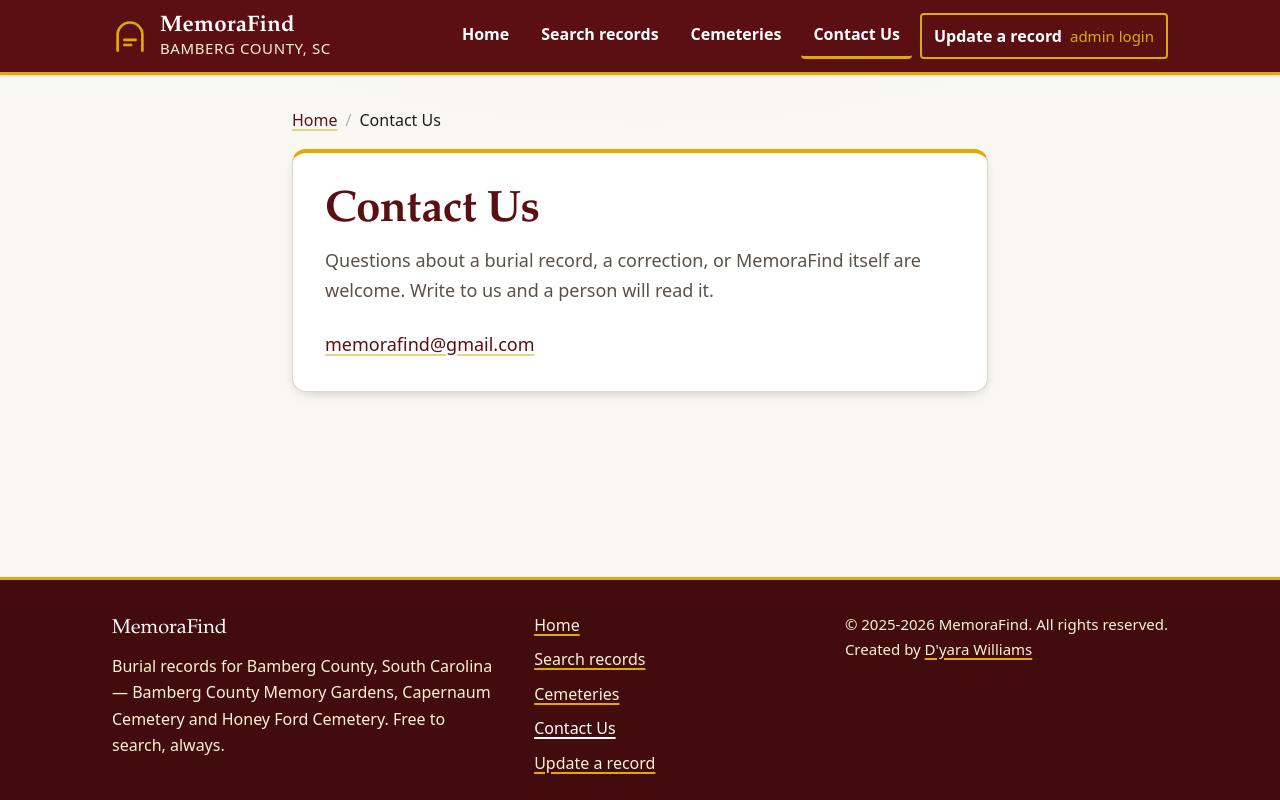
After one commit to dyarawilliams/MemoraFind, a Node project: template public/views/contact.ejs in a window 1280 px wide. The commit adds this page. Run offline with Node 20 templates, Linux system fonts and the light colour scheme; the template is opened without the code that fills it, so the values that code supplies are empty.

Commit message:
Add a public Contact Us page at /contact.
The page follows the existing function-and-redirect pattern and links from the shared header and footer. Secrets scanning stays on, with ADMIN_EMAIL omitted so the public address can appear in the template.

Co-authored-by: D'yara Williams <dyara.williams@gmail.com>

```diff
--- a/public/404.html
+++ b/public/404.html
@@ -53,6 +53,7 @@
                     <li><a href="/">Home</a></li>
                     <li><a href="/#search">Search records</a></li>
                     <li><a href="/#cemeteries">Cemeteries</a></li>
+                    <li><a href="/contact">Contact Us</a></li>
                     <li>
                         <a class="site-nav__admin" href="/.netlify/functions/updatePage">
                             Update a record
@@ -134,6 +135,7 @@
                     <li><a href="/">Home</a></li>
                     <li><a href="/#search">Search records</a></li>
                     <li><a href="/#cemeteries">Cemeteries</a></li>
+                    <li><a href="/contact">Contact Us</a></li>
                     <li><a href="/.netlify/functions/updatePage">Update a record</a></li>
                 </ul>
             </nav>
--- a/public/css/styles.css
+++ b/public/css/styles.css
@@ -200,6 +200,10 @@
     color: #fff;
 }
 
+.site-nav__list a[aria-current="page"] {
+    border-left-color: var(--gold);
+}
+
 .site-nav__admin {
     color: var(--gold-soft);
 }
@@ -236,6 +240,11 @@
 
     .site-nav__list a:hover,
     .site-nav__list a:focus-visible {
+        border-left-color: transparent;
+        border-bottom-color: var(--gold);
+    }
+
+    .site-nav__list a[aria-current="page"] {
         border-left-color: transparent;
         border-bottom-color: var(--gold);
     }
@@ -301,7 +310,8 @@
 }
 
 .site-footer a:hover,
-.site-footer a:focus-visible {
+.site-footer a:focus-visible,
+.site-footer a[aria-current="page"] {
     color: #fff;
     text-decoration-color: #fff;
 }
@@ -519,6 +529,7 @@
     }
 }
 
+.panel h1,
 .panel h2,
 .panel h3 {
     margin-bottom: var(--sp-2);
--- /dev/null
+++ b/public/views/contact.ejs
@@ -0,0 +1,30 @@
+<%- include('partials/header.ejs', {
+      pageTitle: 'Contact Us — MemoraFind',
+      pageDescription: 'Contact MemoraFind about a Bamberg County burial record, a correction, or the site.',
+      canonicalPath: '/contact',
+      currentNav: 'contact'
+    }) %>
+
+        <div class="page page--narrow">
+            <div class="container">
+                <nav class="breadcrumb" aria-label="Breadcrumb">
+                    <ol>
+                        <li><a href="/">Home</a></li>
+                        <li aria-current="page">Contact Us</li>
+                    </ol>
+                </nav>
+
+                <div class="panel">
+                    <h1>Contact Us</h1>
+                    <p class="panel__intro">
+                        Questions about a burial record, a correction, or MemoraFind itself
+                        are welcome. Write to us and a person will read it.
+                    </p>
+                    <p>
+                        <a href="mailto:memorafind@gmail.com">memorafind@gmail.com</a>
+                    </p>
+                </div>
+            </div>
+        </div>
+
+<%- include('partials/footer.ejs', { currentNav: 'contact' }) %>
--- a/public/views/partials/footer.ejs
+++ b/public/views/partials/footer.ejs
@@ -1,5 +1,8 @@
     </main>
-
+<%
+  /* Same optional currentNav the header reads. Only the contact page passes it. */
+  var _currentNav = (typeof currentNav !== "undefined" && currentNav) ? currentNav : "";
+%>
     <footer class="site-footer">
         <div class="container site-footer__inner">
             <div class="site-footer__brand">
@@ -15,6 +18,7 @@
                     <li><a href="/">Home</a></li>
                     <li><a href="/#search">Search records</a></li>
                     <li><a href="/#cemeteries">Cemeteries</a></li>
+                    <li><a href="/contact"<% if (_currentNav === "contact") { %> aria-current="page"<% } %>>Contact Us</a></li>
                     <li><a href="/.netlify/functions/updatePage">Update a record</a></li>
                 </ul>
             </nav>
--- a/public/views/partials/header.ejs
+++ b/public/views/partials/header.ejs
@@ -54,6 +54,9 @@
       var _canonicalUrl = _canonicalPath ? SITE_ORIGIN + _canonicalPath : null;
       var _shareImage = SITE_ORIGIN + "/assets/og-card.png";
       var _shareImageAlt = "MemoraFind, Bamberg County, SC — search Bamberg County burial records; every person has a page of their own.";
+      /* currentNav is optional. The contact page passes "contact" so the
+         matching link in this nav can be marked as the current page. */
+      var _currentNav = (typeof currentNav !== "undefined" && currentNav) ? currentNav : "";
     %>
     <title><%= _pageTitle %></title>
     <meta name="description" content="<%= _pageDescription %>" />
@@ -102,6 +105,7 @@
                     <li><a href="/">Home</a></li>
                     <li><a href="/#search">Search records</a></li>
                     <li><a href="/#cemeteries">Cemeteries</a></li>
+                    <li><a href="/contact"<% if (_currentNav === "contact") { %> aria-current="page"<% } %>>Contact Us</a></li>
                     <li>
                         <a class="site-nav__admin" href="/.netlify/functions/updatePage">
                             Update a record
```
Also changed, not shown: netlify/functions/renderContact.js (added, +26 -0 lines), netlify.toml.
